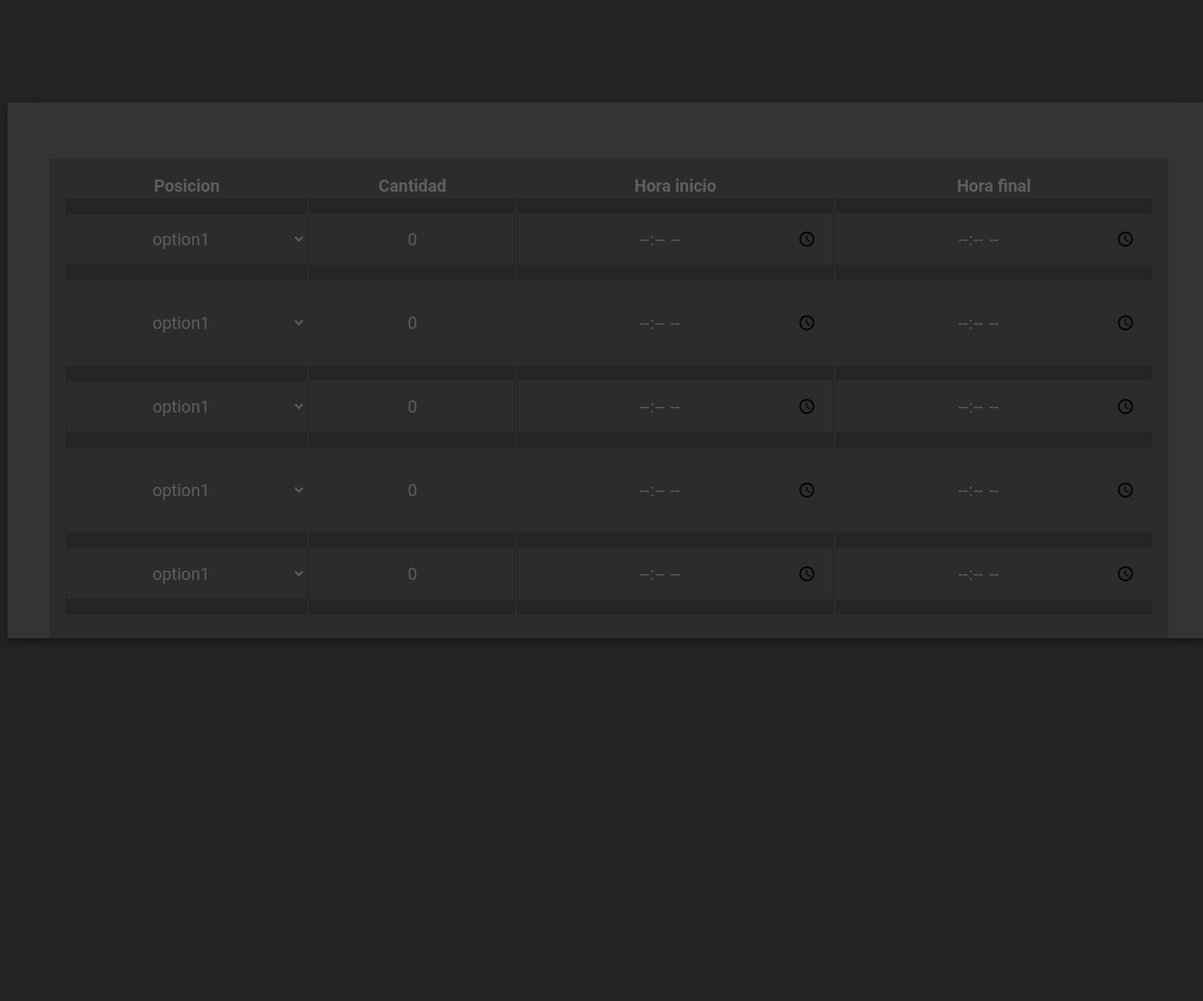
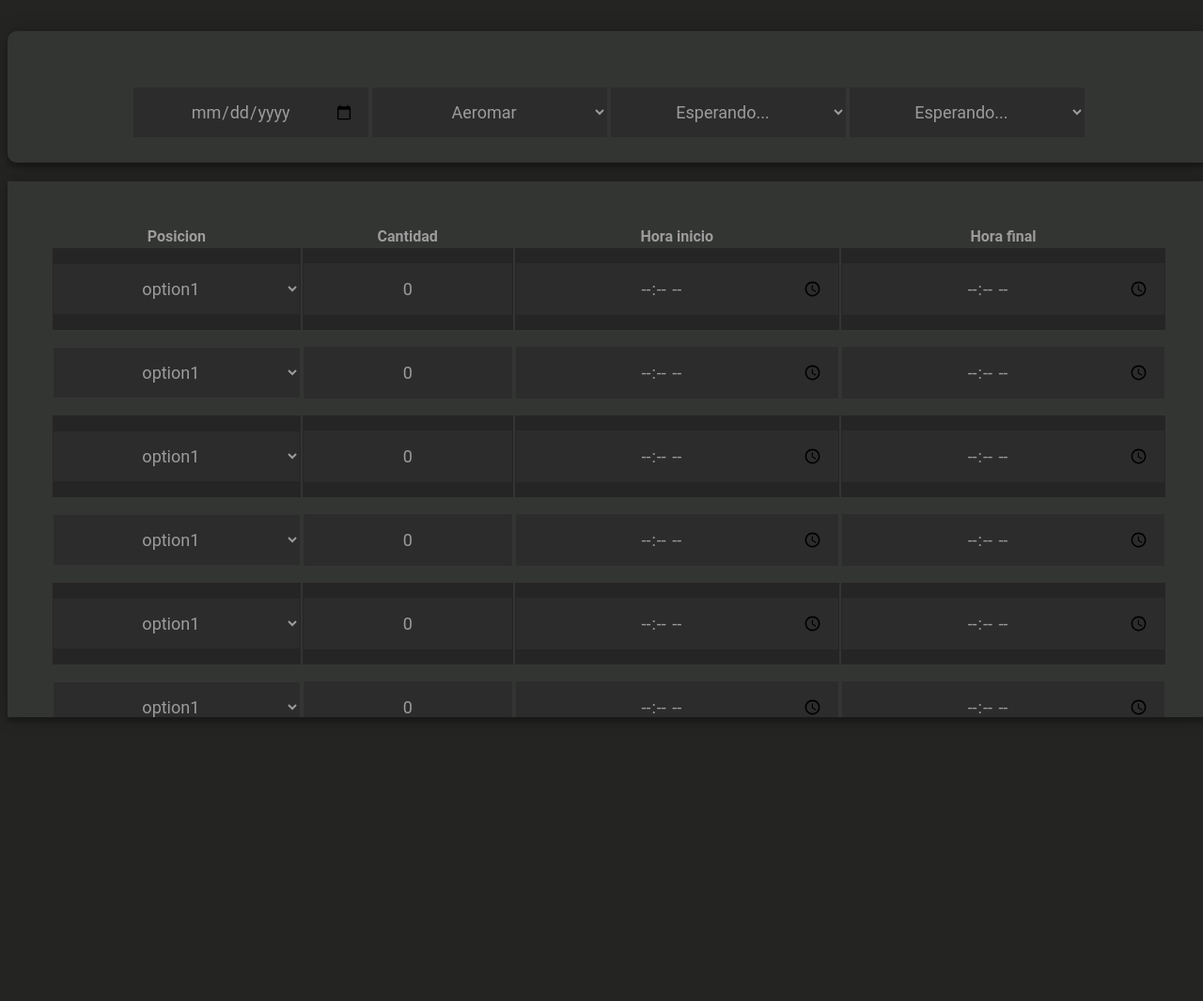
Before and after one commit to programadorL/apeoa-laats, a Flask app: page /parameters in a window 1280 px wide. Shown: the top 1065 px of the page at 94% size. Run offline with Flask 2, Linux system fonts and the light colour scheme.

Commit message:
parameters filter added && styling mod

```diff
--- a/static/css/parameters.css
+++ b/static/css/parameters.css
@@ -1,10 +1,38 @@
 .parameters-page {
     width: 1280px;
-    padding: 8% 0 0;
+    padding: 2% 0 0;
     margin: auto;
 }
 
-.edit-panel {
+.filter-section {
+  position: sticky;
+  z-index: 1;
+  background: #333533;
+  max-width: 1280px;
+  height: 50px;
+  margin: 0 auto 20px;
+  padding: 45px;
+  text-align: center;
+  overflow: auto;
+  box-shadow: 0 0 20px 0 rgba(0, 0, 0, 0.2), 0 5px 5px 0 rgba(0, 0, 0, 0.24);
+  border-radius: 10px;
+}
+
+.filter-section input, select {
+  font-family: "Roboto", sans-serif;
+  text-align: center;
+  outline: 0;
+  color: #9d9b9b;
+  background: #2d2c2c; /*#333533*/
+  width: 250px;
+  border: 0;
+  margin: 15px 0 15px;
+  padding: 15px;
+  box-sizing: border-box;
+  font-size: 18px;
+}
+
+.edit-panel{
     position: relative;
     z-index: 1;
     background: #333533;
@@ -23,11 +51,11 @@ table {
     border-radius: 2px;
  }
 
- table, input, select {
+ .edit-table input, .position-selector {
     font-family: "Roboto", sans-serif;
     text-align: center;
     outline: 0;
-    color: #5f5d5d;
+    color: #9d9b9b;
     background: #2d2c2c; /*#333533*/
     width: 100%;
     border: 0;
@@ -35,7 +63,6 @@ table {
     padding: 15px;
     box-sizing: border-box;
     font-size: 18px;
-
  }
 
 .edit-table tr:nth-child(even){
@@ -43,7 +70,7 @@ table {
 }
 
 th, td{
-    color: #5f5d5d;
+    color: #9d9b9b;
     margin: 0;
 }
 
--- a/templates/parameters.html
+++ b/templates/parameters.html
@@ -8,6 +8,21 @@
 </head>
 <body>
     <div class="parameters-page">
+        <div class="filter-section">
+            <input class="date-selector" type="date">
+            <select class="operator-selector" placeholder="Operador">
+                <option value="">Aeromar</option>
+                <option value="">Aeromexico</option>
+                <option value="">American</option>
+                <option value="">Jet Blue</option>
+            </select>
+            <select class="flight-selector" placeholder="Vuelo">
+                <option value="">Esperando...</option>
+            </select>
+            <select class="aircraft-selector" placeholder="Aeronave">
+                <option value="">Esperando...</option>
+            </select>
+        </div>
         <div class="edit-panel">
             <table class="edit-table">
                 <tr>
```
